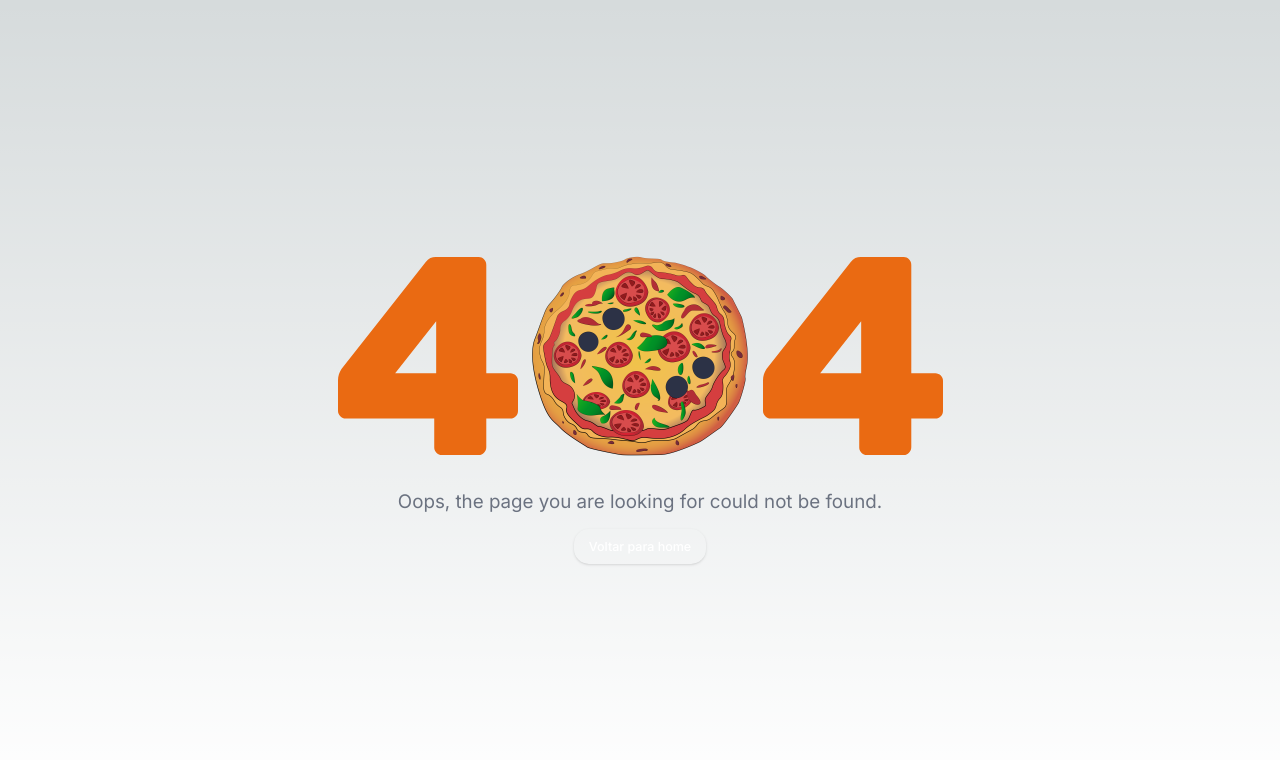
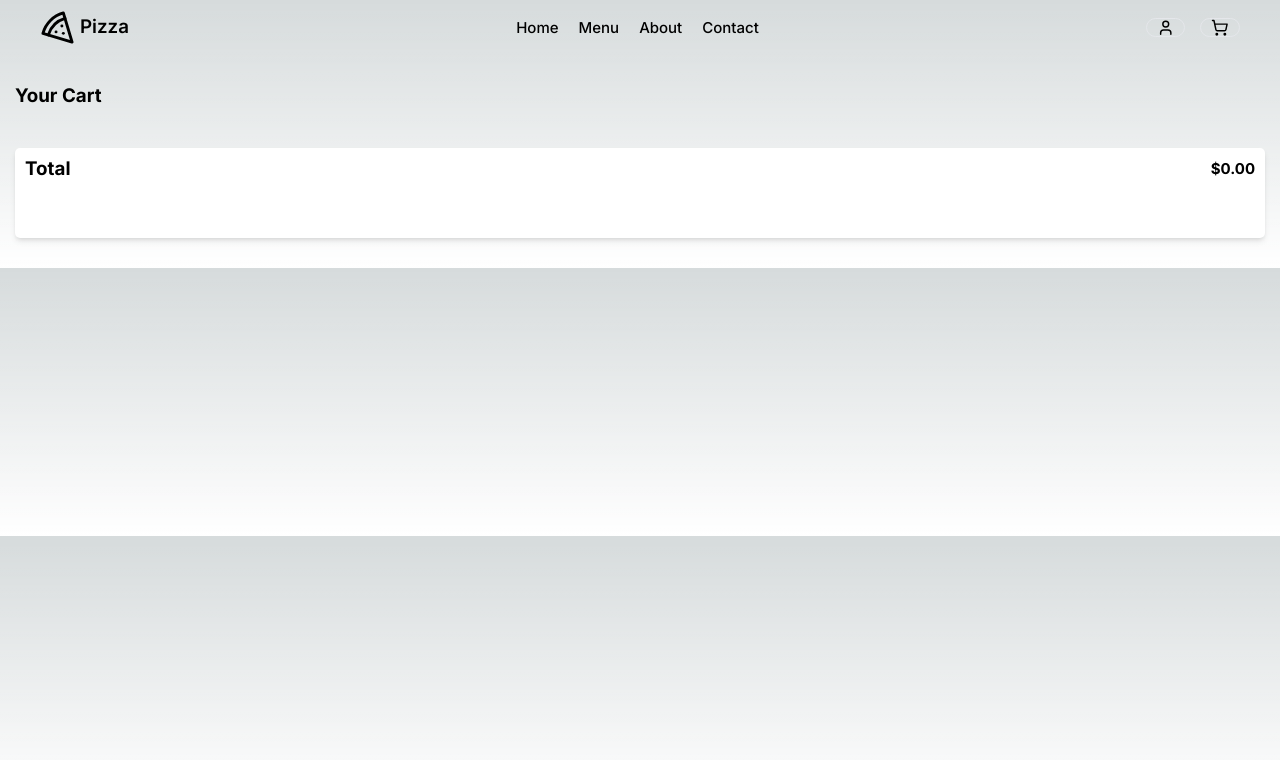
Before and after one commit to LeeYooBin/Pizzaria, a Next.js app: page /cart in a window 1280 px wide. Before the commit this address had no page. Shown: the top 760 px of the page. Built offline with nearby package versions, Linux system fonts and the light colour scheme.

Commit message:
Style: Creating and styling cart page

```diff
--- /dev/null
+++ b/src/app/cart/page.tsx
@@ -0,0 +1,17 @@
+import CartTotal from "components/CartTotal";
+import Header from "components/Header";
+
+import CartItems from "../../components/CartItem";
+
+const cart = () => (
+  <main>
+    <Header />
+    <div className="container mx-auto px-4 md:px-6 py-12">
+      <h1 className="text-3xl font-bold mb-8">Your Cart</h1>
+      <CartItems />
+      <CartTotal />
+    </div>
+  </main>
+);
+
+export default cart;
```
